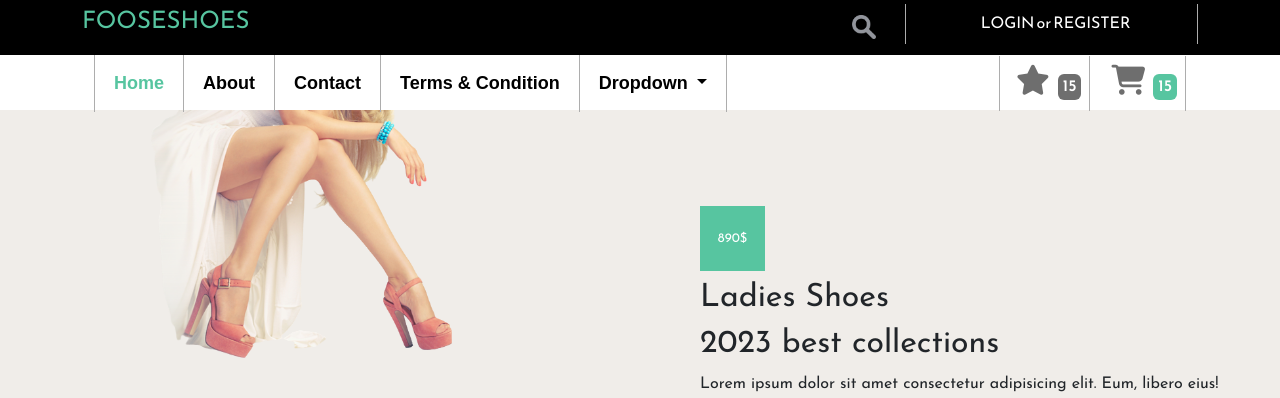
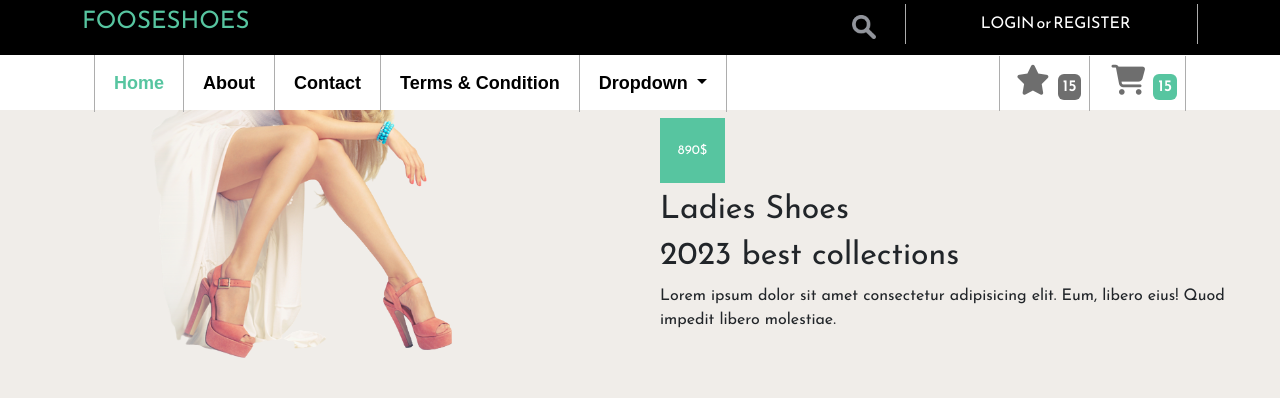
Before and after one commit to Rabiulislamasa/project4, a plain HTML site: page product.html in a window 1280 px wide. Shown: the top 398 px of the page. Drawn offline with nearby package versions, Linux system fonts and the light colour scheme.

Commit message:
Update product.html

```diff
--- a/product.html
+++ b/product.html
@@ -88,8 +88,8 @@
             <div class="col-6">
               <img src="assets/images/banner1.png" alt="" class="img-fluid">
             </div>
-            <div class="col-6 py-lg-5 py-md-0">
-              <div class="banner-text p-md-3 p-lg-5">
+            <div class="col-6 ">
+              <div class="banner-text p-2">
                 <h3 class="price">890$</h3>
                 <h2 class="banner-title"> Ladies Shoes </h2>
                 <h2 class="banner-title"> 2023 best collections </h2>
@@ -315,7 +315,7 @@
 
 
 
-      <div class="extra-text py-5">
+      <div class="extra-text py-5 container">
         <div class="row">
           <div class="col-md-3">
             <div class="text-div">
```
